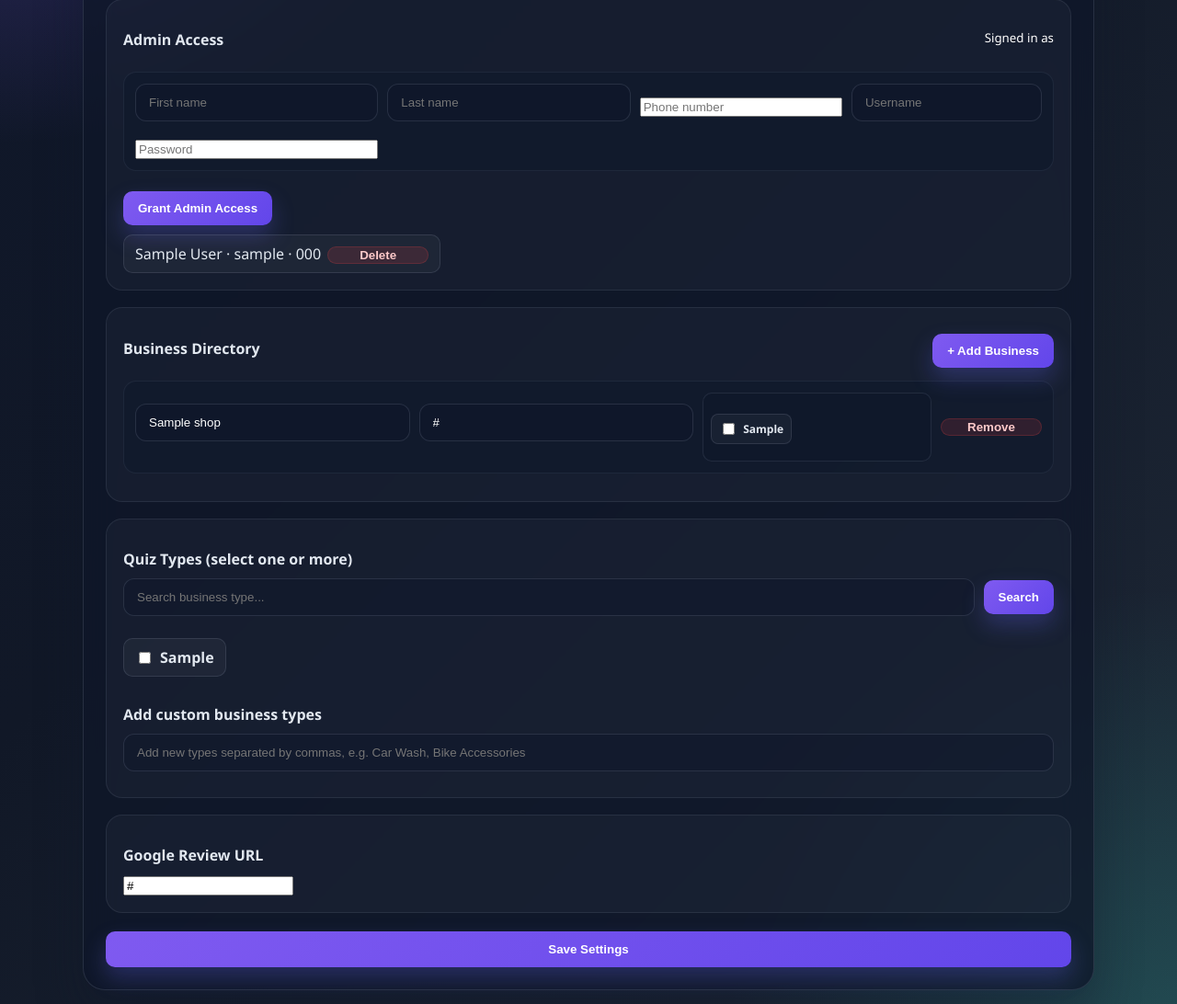
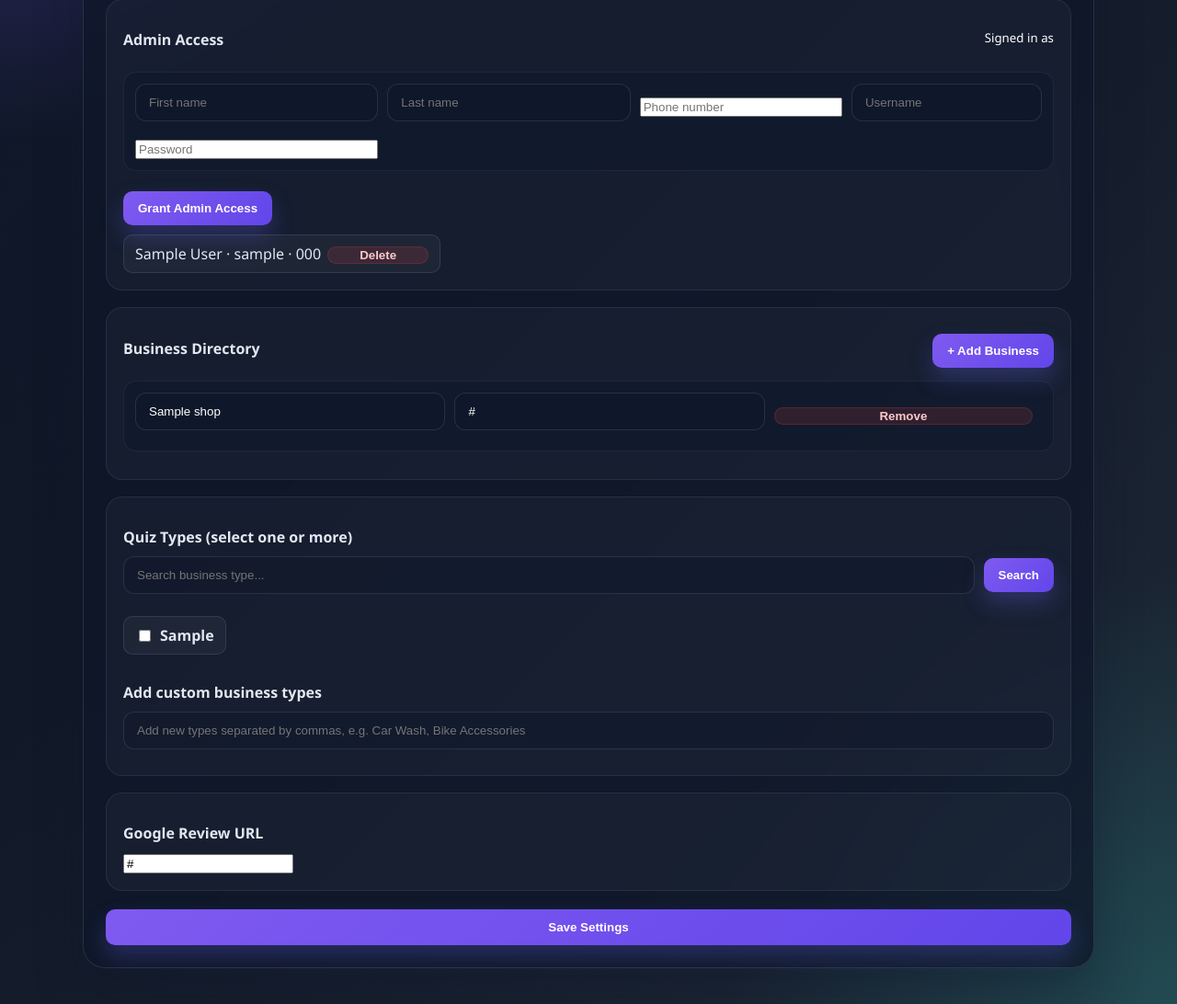
Before and after one commit to basim6401-source/flask_ai_review_project, a Flask app: template templates/admin.html in a window 1280 px wide. Shown: the part 351-1443 px from the top of the page at 92% size. Run offline with Flask 3, Linux system fonts and the light colour scheme; the template is opened without the code that fills it: most values are stand-ins (such as "Sample title", 1, 10 or a date in 2020).

Commit message:
Simplify business directory types

```diff
--- a/app.py
+++ b/app.py
@@ -634,6 +634,7 @@ def generate():
 @login_required
 def admin():
     if request.method == 'POST':
+        existing_shops = load_config().get('shops', [])
         names = request.form.getlist('shop_name')
         urls = request.form.getlist('shop_url')
         shop_types = {}
@@ -656,6 +657,8 @@ def admin():
                 legacy_types = request.form.getlist('shop_type')
                 if i < len(legacy_types):
                     selected_types = [legacy_types[i].strip()]
+            if not selected_types and i < len(existing_shops):
+                selected_types = normalize_shop_types(existing_shops[i])
             if n or u or selected_types:
                 primary = selected_types[0] if selected_types else ''
                 shops.append({'name': n, 'url': u, 'type': primary, 'types': selected_types})
--- a/templates/admin.html
+++ b/templates/admin.html
@@ -190,29 +190,6 @@
     .type.hidden {
       display: none;
     }
-    .shop-type-box {
-      display: flex;
-      flex-wrap: wrap;
-      gap: 8px;
-      max-height: 150px;
-      overflow: auto;
-      padding: 8px;
-      border-radius: 10px;
-      background: rgba(15, 23, 42, 0.42);
-      border: 1px solid rgba(148,163,184,0.14);
-    }
-    .type-choice {
-      display: inline-flex;
-      align-items: center;
-      gap: 6px;
-      background: rgba(255,255,255,0.04);
-      border: 1px solid rgba(148,163,184,0.18);
-      padding: 6px 8px;
-      border-radius: 8px;
-      color: #e2e8f0;
-      font-size: 12px;
-      white-space: nowrap;
-    }
     @media (max-width: 700px) {
       .shop-row {
         grid-template-columns: 1fr;
@@ -300,18 +277,9 @@
             {% set shops = [{'name':'','url':'','type':'','types':[]}] %}
           {% endif %}
           {% for s in shops %}
-            {% set shop_types = s.get('types', []) or ([s.type] if s.type else []) %}
             <div class="shop-row">
               <input type="text" name="shop_name" placeholder="Business name" value="{{ s.name }}" />
               <input type="text" name="shop_url" placeholder="Business URL" value="{{ s.url }}" />
-              <div class="shop-type-box" data-index="{{ loop.index0 }}">
-                {% for t in available_types %}
-                  <label class="type-choice">
-                    <input type="checkbox" name="shop_type_{{ loop.index0 }}" value="{{ t }}" {% if t in shop_types %}checked{% endif %} />
-                    <span>{{ t }}</span>
-                  </label>
-                {% endfor %}
-              </div>
               <button type="button" class="remove" onclick="removeRow(this)">Remove</button>
             </div>
           {% endfor %}
@@ -373,21 +341,9 @@
         const div = document.createElement('div');
         div.className = 'shop-row';
 
-        const options = AVAILABLE_TYPES.map(type => {
-          return `
-            <label class="type-choice">
-              <input type="checkbox" name="shop_type_${document.querySelectorAll('#shops .shop-row').length}" value="${type}" />
-              <span>${type}</span>
-            </label>
-          `;
-        }).join('');
-
         div.innerHTML = `
           <input type="text" name="shop_name" placeholder="Business name" value="" />
           <input type="text" name="shop_url" placeholder="Business URL" value="" />
-          <div class="shop-type-box">
-            ${options}
-          </div>
           <button type="button" class="remove" onclick="removeRow(this)">Remove</button>
         `;
 
```
Also changed, not shown: templates/index.html (+10 -2 lines).
